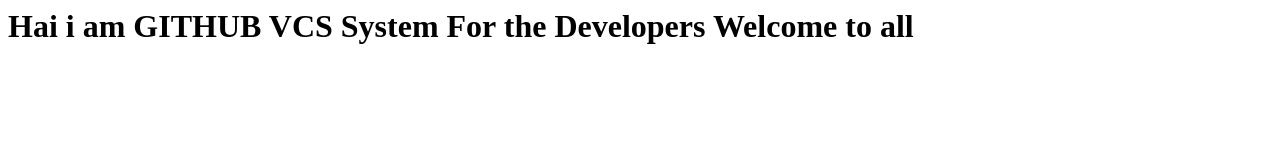
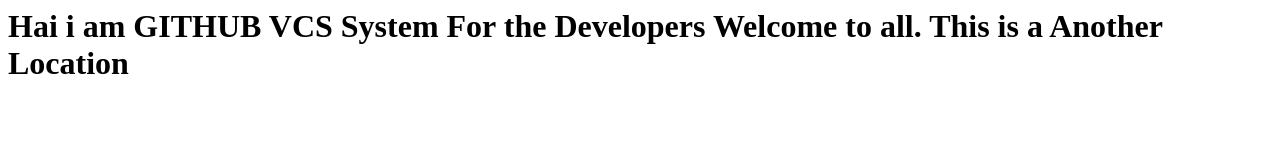
Before and after one commit to awscloudvendor1/MyrepoData, a plain HTML site: page index.html in a window 1280 px wide. Drawn offline with Linux system fonts and the light colour scheme.

Commit message:
added feature1

```diff
--- a/index.html
+++ b/index.html
@@ -1 +1 @@
-<h1> Hai i am GITHUB VCS System For the Developers Welcome to all </h1>
+<h1> Hai i am GITHUB VCS System For the Developers Welcome to all. This is a Another Location </h1>
```
